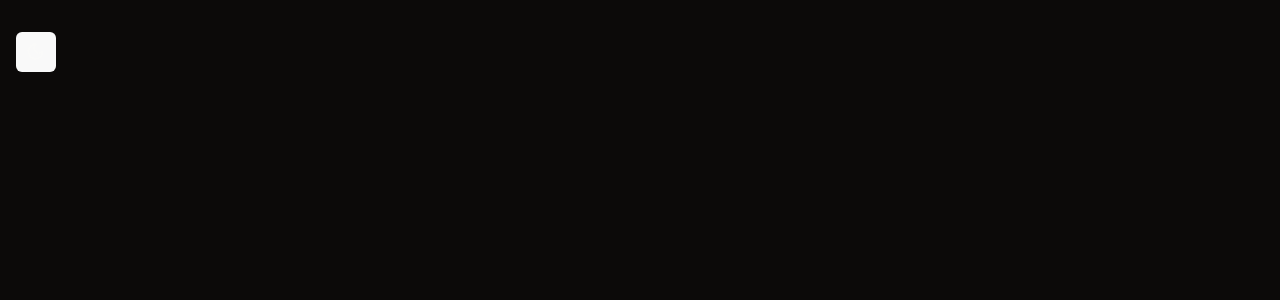
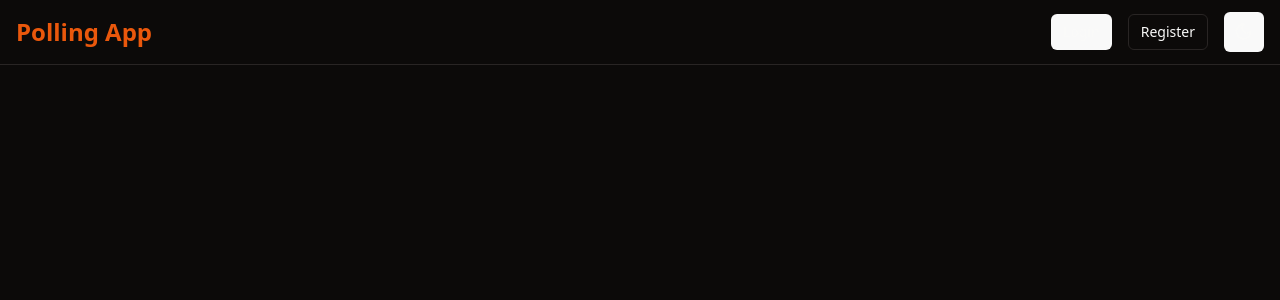
Before and after one commit to ZaeemT/polling-app, a React (Vite) app in the folder client/: page /create-poll in a window 1280 px wide. Before the commit this address had no page. Shown: the top 300 px of the page. Built offline with nearby package versions, Linux system fonts and the light colour scheme.

Commit message:
Add: Navbar component

```diff
--- a/client/src/App.tsx
+++ b/client/src/App.tsx
@@ -5,6 +5,7 @@ import { AuthProvider } from "./contexts/AuthContext"
 import SignIn from './views/auth/Login'
 import { Toaster } from './components/ui/toaster'
 import SignUp from './views/auth/Register'
+import Navbar from './components/Navbar'
 
 function App() {
   return (
@@ -12,8 +13,8 @@ function App() {
       <AuthProvider>
         <Router>
           <div className="min-h-screen bg-background">
+            <Navbar />
             <main className="container mx-auto px-4 py-8">
-              <ModeToggle />
               <Routes>
                 <Route path='/login' element={<SignIn />} />
                 <Route path='/register' element={<SignUp />} />
--- /dev/null
+++ b/client/src/components/Navbar.tsx
@@ -0,0 +1,54 @@
+import { Link } from 'react-router-dom'
+import { useAuth } from '@/contexts/AuthContext'
+import { Button } from '@/components/ui/button'
+import { PlusCircle, LogOut } from 'lucide-react'
+import { ModeToggle } from './mode-toggle'
+
+export default function Navbar() {
+  const { user, logout } = useAuth()
+
+  return (
+    <nav className="bg-background border-b">
+      <div className="container mx-auto px-4">
+        <div className="flex items-center justify-between h-16">
+          <div className="flex items-center">
+            <Link to="/" className="text-2xl font-bold text-primary">
+              Polling App
+            </Link>
+          </div>
+          <div className="flex items-center space-x-4">
+            {user ? (
+              <>
+                <Link to="/create-poll">
+                  <Button variant="outline" size="sm">
+                    <PlusCircle className="mr-2 h-4 w-4" />
+                    Create Poll
+                  </Button>
+                </Link>
+                <Button variant="ghost" size="sm" onClick={logout}>
+                  <LogOut className="mr-2 h-4 w-4" />
+                  Logout
+                </Button>
+                <span className="text-sm text-muted-foreground">Welcome, {user.username}</span>
+              </>
+            ) : (
+              <>
+                <Link to="/login">
+                  <Button variant="ghost" size="sm">
+                    Login
+                  </Button>
+                </Link>
+                <Link to="/register">
+                  <Button variant="outline" size="sm">
+                    Register
+                  </Button>
+                </Link>
+              </>
+            )}
+            <ModeToggle/>
+          </div>
+        </div>
+      </div>
+    </nav>
+  )
+}
```
